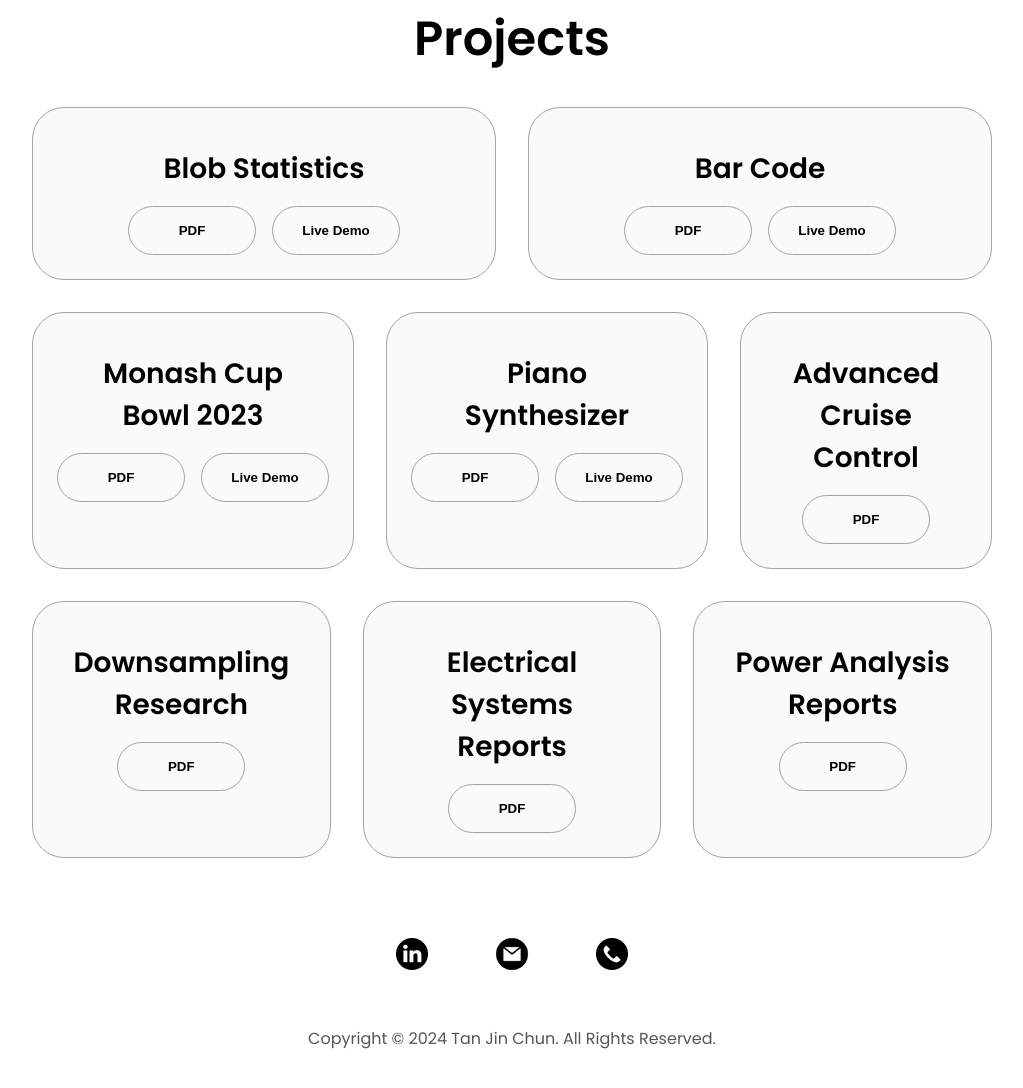
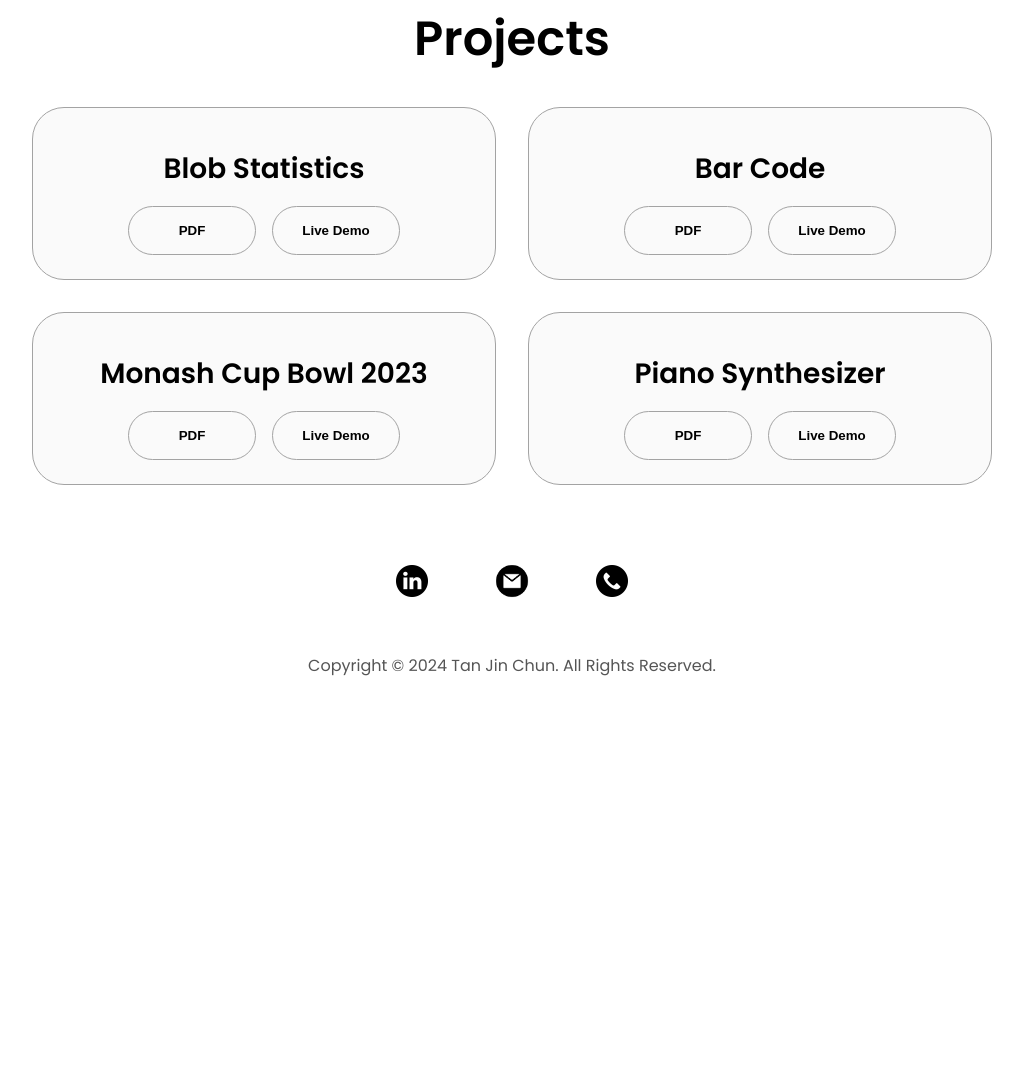
Before and after one commit to jinchuntan/portfolio, a plain HTML site: page index.html in a window 1280 px wide. Shown: the part 3229-4317 px from the top of the page, without its empty margins (128-1151 px from the left). After the commit the page ends 3954 px from the top, so only its background shows below. Drawn offline with Linux system fonts and the light colour scheme.

Commit message:
Update index.html

```diff
--- a/index.html
+++ b/index.html
@@ -211,50 +211,6 @@
               </button>
             </div>
           </div>
-          <div class="details-container color-container">
-            <h2 class="experience-sub-title project-title">Advanced Cruise Control</h2>
-            <div class="btn-container">
-              <button
-                class="btn btn-color-2 project-btn"
-                onclick="window.open('./assets/cruisecontrol-pdf.pdf')"
-              >
-                PDF
-              </button>
-            </div>
-          </div>
-          <div class="details-container color-container">
-            <h2 class="experience-sub-title project-title">Downsampling Research</h2>
-            <div class="btn-container">
-              <button
-                class="btn btn-color-2 project-btn"
-                onclick="window.open('./assets/downsampling-pdf.pdf')"
-              >
-                PDF
-              </button>
-            </div>
-          </div>
-          <div class="details-container color-container">
-            <h2 class="experience-sub-title project-title">Electrical Systems Reports</h2>
-            <div class="btn-container">
-              <button
-                class="btn btn-color-2 project-btn"
-                onclick="window.open('./assets/electricalsystem-pdf.pdf')"
-              >
-                PDF
-              </button>
-            </div>
-          </div>
-          <div class="details-container color-container">
-            <h2 class="experience-sub-title project-title">Power Analysis Reports</h2>
-            <div class="btn-container">
-              <button
-                class="btn btn-color-2 project-btn"
-                onclick="window.open('./assets/poweranalysis-pdf.pdf')"
-              >
-                PDF
-              </button>
-            </div>
-          </div>
         </div>
       </div>
     </section>
```
